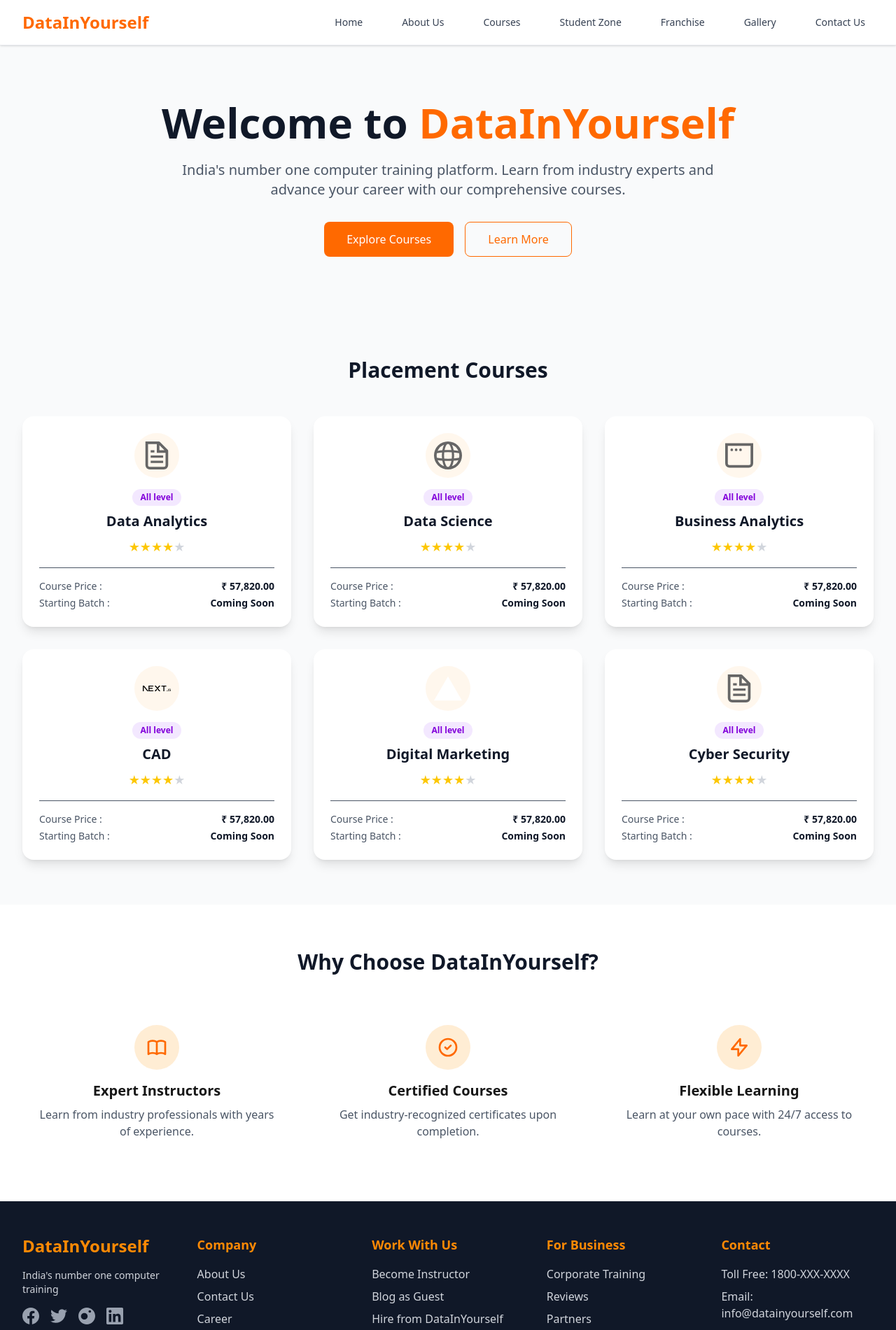
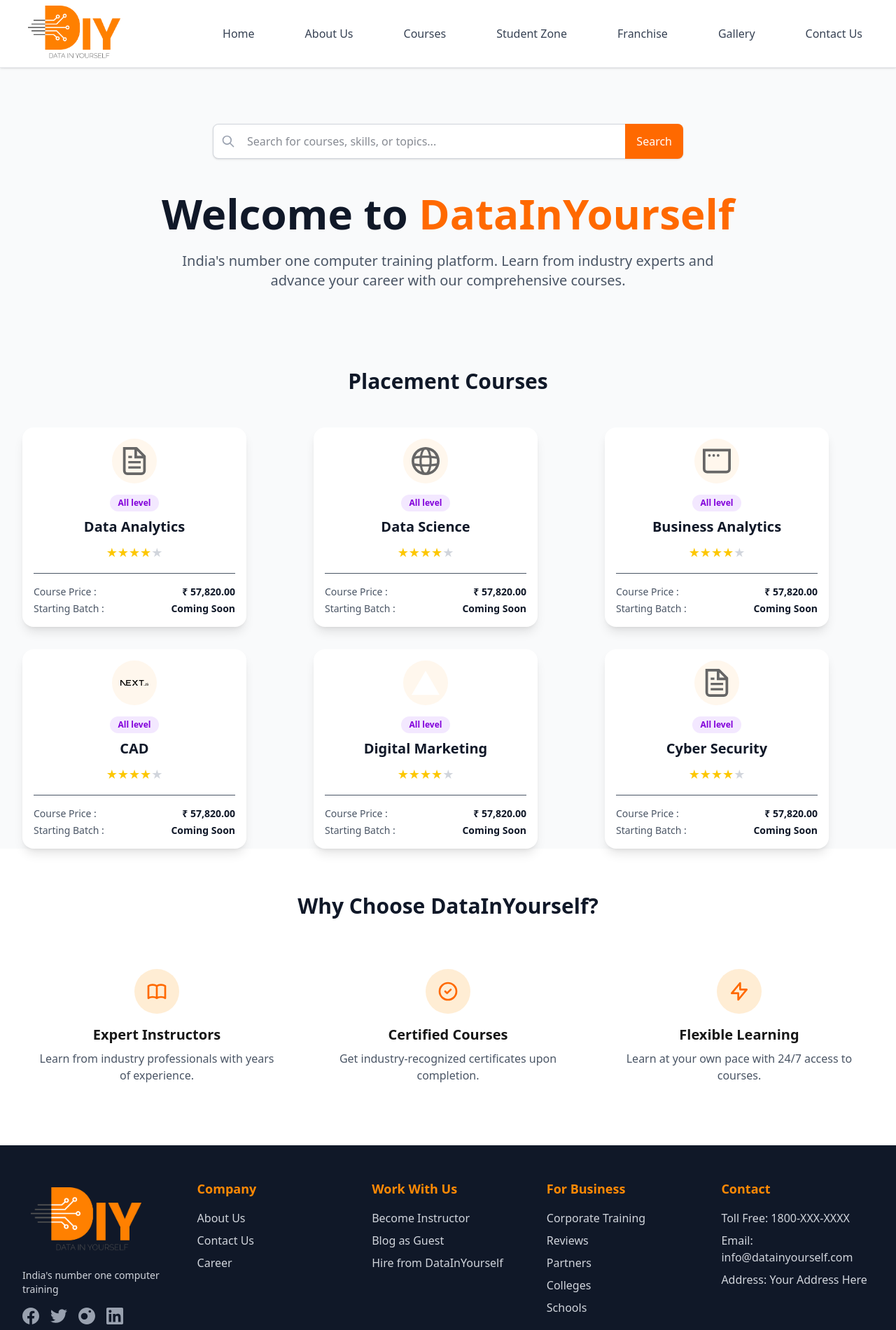
Before and after one commit to nilimaSahu22/DataInYourself, a Next.js app: page / in a window 1280 px wide. Shown: the top 1901 px of the page at 70% size. Built offline with nearby package versions, Linux system fonts and the light colour scheme.

Commit message:
feat: replace text with logo in header.tsx and footer.tsx, add hover effects for background and shadow

```diff
--- a/app/components/Footer.tsx
+++ b/app/components/Footer.tsx
@@ -1,4 +1,5 @@
 import Link from 'next/link';
+import Image from 'next/image';
 
 
 export default function Footer() {
@@ -10,8 +11,16 @@ export default function Footer() {
           {/* Column 1 - Company Info */}
           <div className="lg:col-span-1">
             <div className="space-y-4">
-              {/* Row 1: Company Name */}
-              <h3 className="text-2xl font-bold text-orange-400">DataInYourself</h3>
+              {/* Row 1: Company Logo */}
+              <div className="flex items-center p-3 mb-2">
+                <Image
+                  src="/logo.png"
+                  alt="DataInYourself Logo"
+                  width={300}
+                  height={100}
+                  className="h-24 w-auto"
+                />
+              </div>
 
               {/* Row 2: Tagline */}
               <p className="text-gray-300 text-sm">India's number one computer training</p>
--- a/app/components/Header.tsx
+++ b/app/components/Header.tsx
@@ -1,6 +1,7 @@
 'use client';
 
 import Link from 'next/link';
+import Image from 'next/image';
 import { useState } from 'react';
 
 export default function Header() {
@@ -28,28 +29,35 @@ export default function Header() {
     <>
       <header className="bg-white shadow-sm border-b border-gray-200 sticky top-0 z-50">
         <div className="max-w-7xl mx-auto px-4 sm:px-6 lg:px-8">
-          <div className="flex items-center justify-between h-16">
-            {/* Left Section - Site Name */}
+          <div className="flex items-center justify-between h-24">
+            {/* Left Section - Logo */}
             <div className="flex-shrink-0">
               <Link
                 href="/"
-                className="text-2xl font-bold text-orange-500 hover:text-orange-600 transition-colors duration-200"
+                className="flex items-center hover:opacity-80 transition-opacity duration-200 p-2"
                 aria-label="DataInYourself - Home"
               >
-                DataInYourself
+                <Image
+                  src="/logo.png"
+                  alt="DataInYourself Logo"
+                  width={500}
+                  height={150}
+                  className="h-20 w-auto"
+                  priority
+                />
               </Link>
             </div>
 
             {/* Center Section - Navigation */}
-            <nav className="hidden md:flex space-x-8" aria-label="Main navigation">
+            <nav className="hidden md:flex space-x-10" aria-label="Main navigation">
               {navigationLinks.map((link) => (
                 <Link
                   key={link.name}
                   href={link.href}
-                  className="text-gray-700 hover:text-orange-500 px-3 py-2 text-sm font-medium transition-colors duration-200 relative group"
+                  className="text-gray-700 hover:text-orange-500 px-4 py-3 text-base font-medium transition-colors duration-200 relative group"
                 >
                   {link.name}
-                  <span className="absolute bottom-0 left-0 w-0 h-0.5 bg-orange-500 transition-all duration-200 group-hover:w-full"></span>
+                  <span className="absolute bottom-0 left-0 w-0 h-1 bg-orange-500 transition-all duration-200 group-hover:w-full"></span>
                 </Link>
               ))}
             </nav>
@@ -58,11 +66,11 @@ export default function Header() {
             <div className="md:hidden flex-shrink-0">
               <button
                 onClick={toggleMobileMenu}
-                className="text-gray-700 hover:text-orange-500 p-2 rounded-md transition-colors duration-200 focus:outline-none focus:ring-2 focus:ring-orange-500 focus:ring-offset-2"
+                className="text-gray-700 hover:text-orange-500 p-3 rounded-md transition-colors duration-200 focus:outline-none focus:ring-2 focus:ring-orange-500 focus:ring-offset-2"
                 aria-label="Toggle mobile menu"
                 aria-expanded={isMobileMenuOpen}
               >
-                <div className="w-6 h-6 flex flex-col justify-center items-center">
+                <div className="w-7 h-7 flex flex-col justify-center items-center">
                   <span
                     className={`block w-5 h-0.5 bg-current transition-all duration-300 ${
                       isMobileMenuOpen ? 'rotate-45 translate-y-1' : '-translate-y-1'
@@ -130,8 +138,14 @@ export default function Header() {
 
           {/* Sidebar Footer */}
           <div className="p-4 border-t border-gray-200">
-            <div className="text-sm text-orange-500 text-center">
-              DataInYourself
+            <div className="flex justify-center p-3">
+              <Image
+                src="/logo.png"
+                alt="DataInYourself Logo"
+                width={180}
+                height={40}
+                className="h-16 w-auto"
+              />
             </div>
           </div>
         </div>
--- a/app/components/LoginButton.tsx
+++ /dev/null
@@ -1,31 +0,0 @@
-"use client";
-
-import { useState } from 'react';
-
-export default function LoginButton() {
-  const [isHovered, setIsHovered] = useState(false);
-
-  const handleLogin = () => {
-    // TODO: Implement login functionality
-    console.log('Login button clicked');
-  };
-
-  return (
-    <button
-      onClick={handleLogin}
-      onMouseEnter={() => setIsHovered(true)}
-      onMouseLeave={() => setIsHovered(false)}
-      className={`
-        px-6 py-2 rounded-lg font-medium transition-all duration-200
-        ${isHovered
-          ? 'bg-blue-600 text-white shadow-lg transform scale-105'
-          : 'bg-blue-500 text-white hover:bg-blue-600'
-        }
-        focus:outline-none focus:ring-2 focus:ring-blue-500 focus:ring-offset-2
-      `}
-      aria-label="Login to your account"
-    >
-      Login
-    </button>
-  );
-}
--- a/app/components/PlacementCourseCard.tsx
+++ b/app/components/PlacementCourseCard.tsx
@@ -23,7 +23,7 @@ export const PlacementCourseCard: React.FC<PlacementCourseCardProps> = ({
   rating = defaultRating,
 }) => {
   return (
-    <div className="bg-white rounded-2xl shadow-lg p-6 flex flex-col items-center hover:shadow-2xl transition-shadow duration-300">
+    <div className="bg-white rounded-2xl shadow-lg p-4 flex flex-col items-center hover:shadow-2xl transition-shadow duration-300 max-w-xs hover:bg-orange-50 hover:shadow-orange-500">
       <div className="w-16 h-16 mb-4 flex items-center justify-center bg-orange-50 rounded-full">
         <img src={iconSrc} alt={iconAlt} className="w-10 h-10" />
       </div>
--- a/app/page.tsx
+++ b/app/page.tsx
@@ -9,25 +9,38 @@ export default function Home() {
       {/* Hero Section */}
       <section className="py-20 px-4 sm:px-6 lg:px-8">
         <div className="max-w-7xl mx-auto text-center">
+          {/* Search Bar */}
+          <div className="mb-12">
+            <div className="max-w-2xl mx-auto">
+              <div className="relative">
+                <input
+                  type="text"
+                  placeholder="Search for courses, skills, or topics..."
+                  className="w-full px-4 py-3 pl-12 pr-16 text-gray-900 bg-white border border-gray-300 rounded-lg focus:outline-none focus:ring-2 focus:ring-orange-500 focus:border-transparent shadow-sm"
+                />
+                <div className="absolute inset-y-0 left-0 pl-3 flex items-center pointer-events-none">
+                  <svg className="h-5 w-5 text-gray-400" fill="none" stroke="currentColor" viewBox="0 0 24 24">
+                    <path strokeLinecap="round" strokeLinejoin="round" strokeWidth={2} d="M21 21l-6-6m2-5a7 7 0 11-14 0 7 7 0 0114 0z" />
+                  </svg>
+                </div>
+                <button className="absolute inset-y-0 right-0 px-4 bg-orange-500 text-white rounded-r-lg hover:bg-orange-600 transition-colors duration-200 font-medium">
+                  Search
+                </button>
+              </div>
+            </div>
+          </div>
+
           <h1 className="text-4xl md:text-6xl font-bold text-gray-900 mb-6">
             Welcome to <span className="text-orange-500">DataInYourself</span>
           </h1>
           <p className="text-xl text-gray-600 mb-8 max-w-3xl mx-auto">
             India's number one computer training platform. Learn from industry experts and advance your career with our comprehensive courses.
           </p>
-          <div className="flex flex-col sm:flex-row gap-4 justify-center">
-            <button className="bg-orange-500 text-white px-8 py-3 rounded-lg font-medium hover:bg-orange-600 transition-colors duration-200">
-              Explore Courses
-            </button>
-            <button className="border border-orange-500 text-orange-500 px-8 py-3 rounded-lg font-medium hover:bg-orange-50 transition-colors duration-200">
-              Learn More
-            </button>
-          </div>
         </div>
       </section>
 
       {/* Placement Courses Section */}
-      <section className="py-16 px-4 sm:px-6 lg:px-8">
+      <section className="py-0 px-4 sm:px-6 lg:px-8">
         <div className="max-w-7xl mx-auto">
           <h2 className="text-3xl font-bold text-center text-gray-900 mb-12">Placement Courses</h2>
           <div className="grid grid-cols-1 sm:grid-cols-2 md:grid-cols-3 gap-8">
```
Also changed, not shown: public/logo.png (added).
